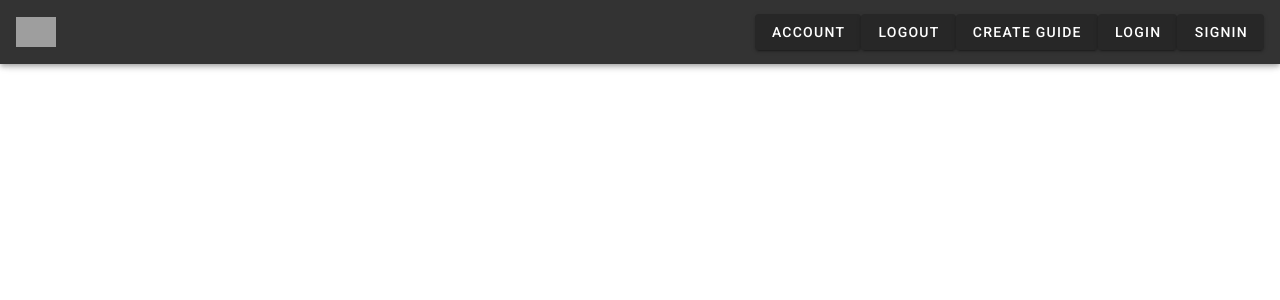
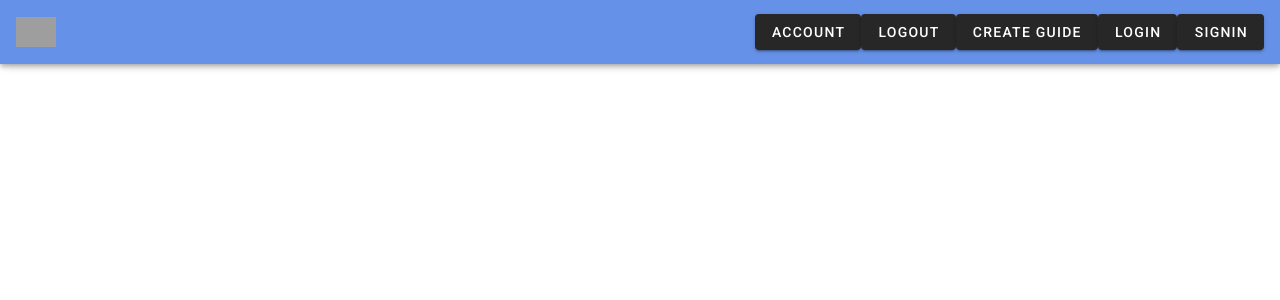
Before and after one commit to KickButtowski80/gameguides-firebase-auth, a Vue app: page / in a window 1280 px wide. Shown: the top 300 px of the page. Built offline with nearby package versions, Linux system fonts and the light colour scheme; grey boxes are pictures that could not be loaded.

Commit message:
changed a primary color to blue

```diff
--- a/src/plugins/vuetify.js
+++ b/src/plugins/vuetify.js
@@ -7,8 +7,8 @@ export default new Vuetify({
     theme:{
         themes:{
             light:{
+                primary: '#6691e8',
                 happy: "#FFDAB9",
-                primary: '#333333',
                 secondary: '#2B2B2B',
                 white: '#ffffff',
                 orange: '#FC6D2B',
```
